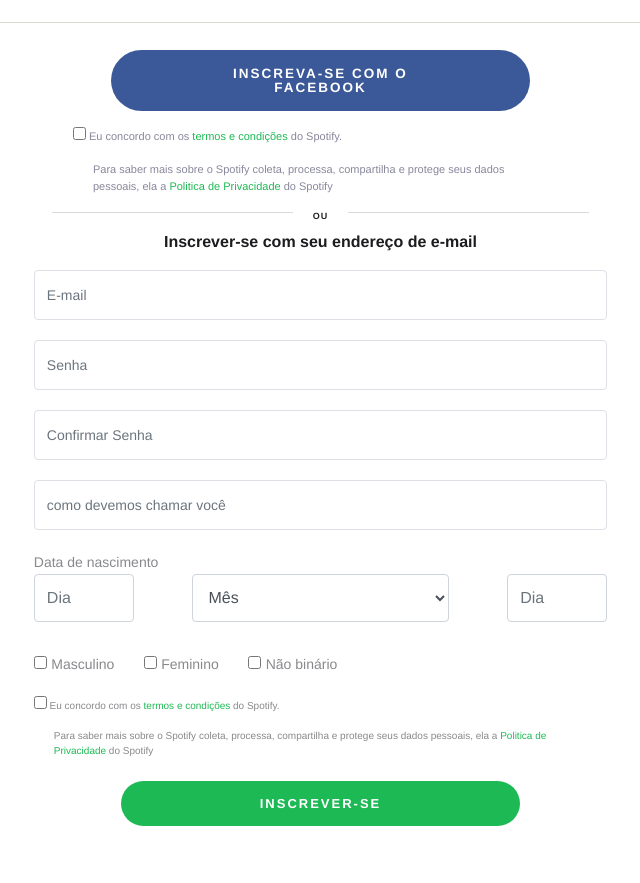
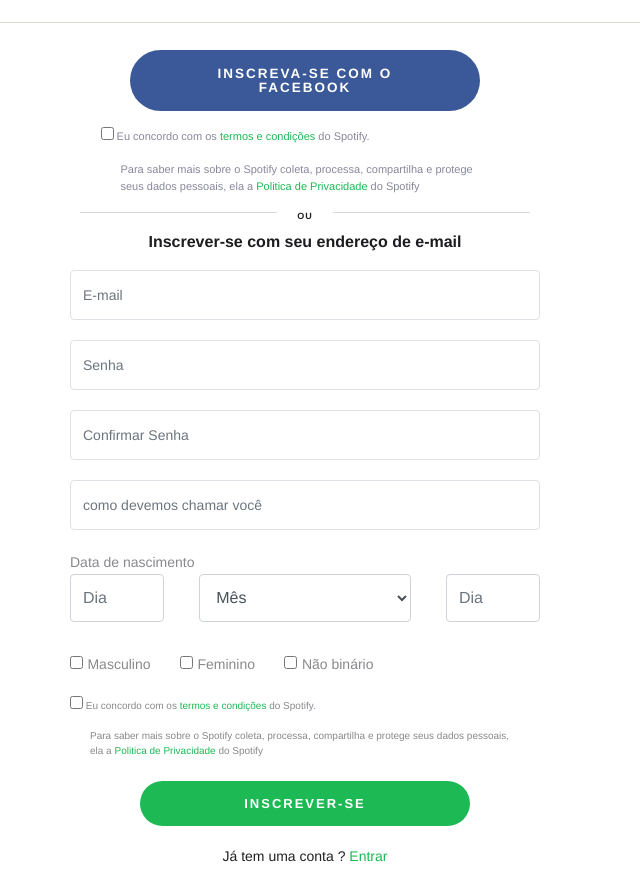
Before and after one commit to RobertoRosa7/spotify, a plain HTML site: page signup.html in a window 1280 px wide. Shown: the part 88-971 px from the top of the page, without its empty margins (335-975 px from the left). Before the commit the page ends 934 px from the top, so only its background shows below. Drawn offline with nearby package versions, Linux system fonts and the light colour scheme.

Commit message:
ajuste finalizados no formulários

```diff
--- a/css/cadastro.css
+++ b/css/cadastro.css
@@ -29,6 +29,9 @@
 /**
 * Layouts
 */
+#form-cadastro .content{
+	margin: 0 auto;
+}
 #form-cadastro .botao{
 	text-align:center;
 }
@@ -99,9 +102,10 @@
 	display:flex;
 	justify-content: space-between;
 	margin-bottom: 30px;
+	flex-wrap: nowrap;
 }
 #form-cadastro .date input[type="text"]{
-	width:100px;
+	width:20%;
 	height: 48px;
 }
 #form-cadastro fieldset label{
@@ -132,7 +136,13 @@
 #form-cadastro fieldset .termos label input{
 	margin-left: -20px;
 }
-
+#form-cadastro fieldset .entre{
+	text-align:center;
+	font-size:14px;
+}
+#form-cadastro fieldset .entre p a{
+	color:#1db954;
+}
 /*
 * Classes
 */
--- a/signup.html
+++ b/signup.html
@@ -37,11 +37,11 @@
 
     <form action="" id="form-cadastro">
         <div class="container">
-            <div class="row ml-3">
-                <div class="col-lg-8 col-md-10 col-sm-12 offset-md-1 offset-lg-2 px-5">
+            <div class="row">
+                <div class="col-lg-6 content">
                     <div class="row">
 
-                        <div class="col-lg-8 offset-lg-2 col-md-10 offset-md-1 col-sm-12">
+                        <div class="col-lg-8 offset-lg-2 col-sm-8 offset-sm-2 col-xs-10">
                             <p class="botao"><a class="btn btn-lg"href="">Inscreva-se com o<br> facebook</a></p>
                         </div>
 
@@ -104,8 +104,9 @@
                             </label>
                             </div>
                         </div>
-                        <div class="col-lg-8 offset-lg-2 col-md-10 offset-md-1 col-sm-12">
+                        <div class="col-lg-8 offset-lg-2 col-md-10 offset-md-1 col-sm-12 entre">
                             <input type="submit" class="btn-submit btn btn-lg" value="Inscrever-se">
+                            <p>Já tem uma conta ?<a href=""> Entrar</a></p>
                         </div>
                     </fieldset>
                 </div>
```
